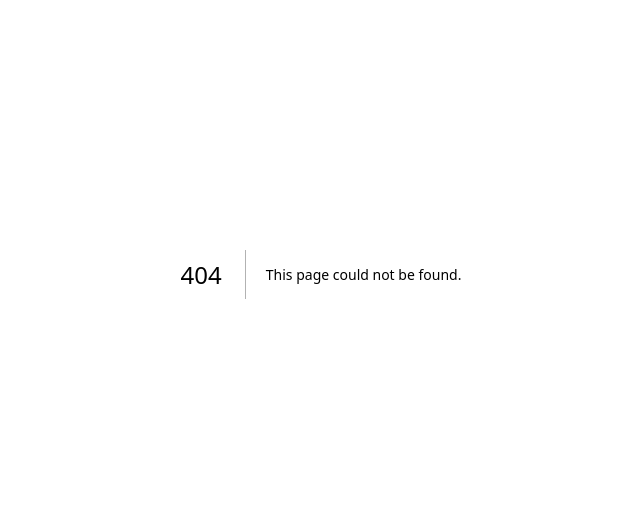
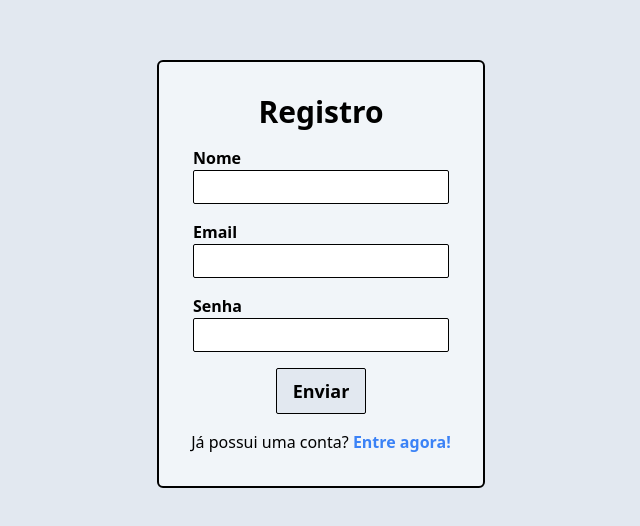
Before and after one commit to mini-niko/cosmus-art, a Next.js app: page /register in a window 1280 px wide. Before the commit this address had no page. Shown: the part 126-652 px from the top of the page, without its empty margins (319-959 px from the left). Built offline with nearby package versions, Linux system fonts and the light colour scheme.

Commit message:
feat: add  and  pages

```diff
--- /dev/null
+++ b/components/InputText.jsx
@@ -0,0 +1,17 @@
+function InputText({ name, label }) {
+  return (
+    <div className="flex flex-col">
+      <label className="font-semibold" for={name}>
+        {label}
+      </label>
+      <input
+        className="w-64 rounded-sm border border-black p-1"
+        type="text"
+        id={name}
+        name={name}
+      />
+    </div>
+  );
+}
+
+export default InputText;
--- a/pages/index.js
+++ /dev/null
@@ -1,5 +0,0 @@
-function index() {
-  return <h1>Olá mundo!</h1>;
-}
-
-export default index;
--- /dev/null
+++ b/pages/index.jsx
@@ -0,0 +1,25 @@
+import Link from "next/link";
+
+function index() {
+  return (
+    <div className="h-screen bg-slate-200 flex flex-col items-center justify-center gap-4">
+      <h1 className="text-5xl font-bold">Cosmus Art</h1>
+      <div>
+        <Link
+          className="text-slate-800 hover:text-black text-xl font-semibold mr-4"
+          href="/login"
+        >
+          Cadastrar
+        </Link>
+        <Link
+          className="text-slate-800 hover:text-black text-xl font-semibold"
+          href="/register"
+        >
+          Registrar
+        </Link>
+      </div>
+    </div>
+  );
+}
+
+export default index;
--- /dev/null
+++ b/pages/login.jsx
@@ -0,0 +1,30 @@
+import InputText from "components/InputText";
+import Link from "next/link";
+
+function login() {
+  return (
+    <div className="bg-slate-200 h-screen flex flex-col items-center justify-center">
+      <form className="bg-slate-100 rounded-md border-2 border-black p-8 flex flex-col gap-4 items-center">
+        <h1 className="text-3xl font-bold">Login</h1>
+        <InputText name="login" label="Nome ou Email" />
+        <InputText name="password" label="Senha" />
+        <input
+          className="bg-slate-200 text-lg font-semibold cursor-pointer rounded-sm border border-black py-2 px-4 hover:bg-slate-300 active:bg-slate-400"
+          type="submit"
+          value="Enviar"
+        />
+        <span>
+          Não tem uma conta?{" "}
+          <Link
+            className="text-blue-500 font-semibold hover:text-blue-700"
+            href="/register"
+          >
+            Crie agora!
+          </Link>
+        </span>
+      </form>
+    </div>
+  );
+}
+
+export default login;
--- /dev/null
+++ b/pages/register.jsx
@@ -0,0 +1,31 @@
+import InputText from "components/InputText";
+import Link from "next/link";
+
+function register() {
+  return (
+    <div className="bg-slate-200 h-screen flex flex-col items-center justify-center">
+      <form className="bg-slate-100 rounded-md border-2 border-black p-8 flex flex-col gap-4 items-center">
+        <h1 className="text-3xl font-bold">Registro</h1>
+        <InputText name="login" label="Nome" />
+        <InputText name="email" label="Email" />
+        <InputText name="password" label="Senha" />
+        <input
+          className="bg-slate-200 text-lg font-semibold cursor-pointer rounded-sm border border-black py-2 px-4 hover:bg-slate-300 active:bg-slate-400"
+          type="submit"
+          value="Enviar"
+        />
+        <span>
+          Já possui uma conta?{" "}
+          <Link
+            className="text-blue-500 font-semibold hover:text-blue-700"
+            href="/login"
+          >
+            Entre agora!
+          </Link>
+        </span>
+      </form>
+    </div>
+  );
+}
+
+export default register;
```
